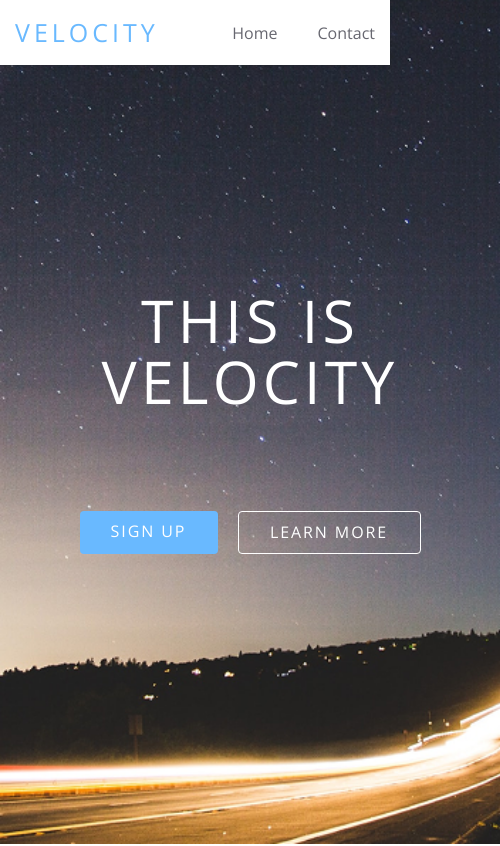
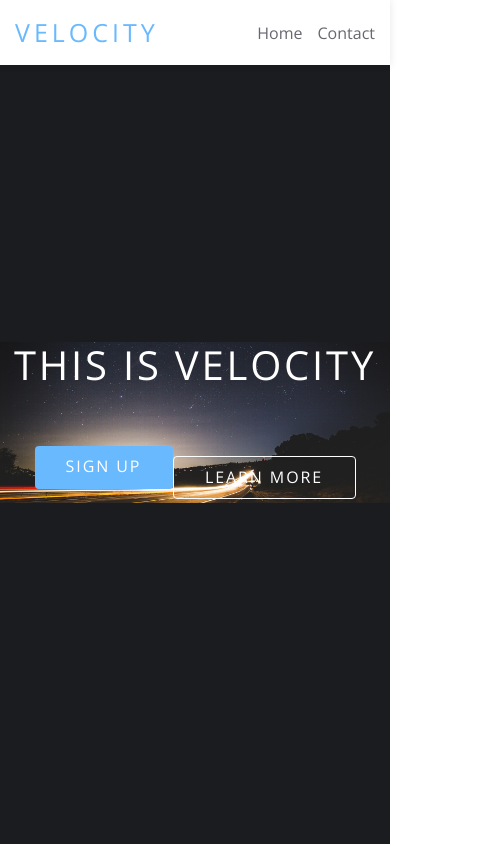
Before and after one commit to MaximusMikaelson/velocity, a plain HTML site: page index.html in a window 390 px wide. Shown: the top 846 px of the page, 500 px wide, since content can reach past the window. Drawn offline with nearby package versions, Linux system fonts and the light colour scheme.

Commit message:
20.08.2025 (5)

```diff
--- a/style.css
+++ b/style.css
@@ -44,7 +44,6 @@ p {
 
 .homepage-header {
     padding: 20px 0;
-
     position: fixed;
     top: 0;
     left: 0;
@@ -100,11 +99,17 @@ p {
 
 /* --------- СТИЛИ ДЛЯ MAIN --------- */
 
+.homepage-main {
+    max-width: 100%;
+}
+
 .welcome {
-    min-height: 600px; /* из макета, значение примерное, округлённое */
+    /*min-height: 600px; /* из макета, значение примерное, округлённое */
+    width: 100%;
     height: 100vh;
     color: #ffffff;
-    padding: 195px 250px;
+    /*padding: 195px 250px;*/
+    overflow: hidden;
 
     display: flex;
     flex-direction: column; /* элементы идут сверху вниз */
@@ -116,8 +121,10 @@ p {
     /* на тот случай, если картинка не загружается.
         метод пипетки. см. velocity #2:40 */
     background-color: #1b1c1f;
+
     background-image: url(img/welcome.png);
-    background-size: cover;
+    background-repeat: no-repeat;
+    background-size: contain;
     background-position: center;
 }
 
@@ -425,5 +432,23 @@ p {
     color: #9e9e9e;
 }
 
+@media (max-width: 400px) {
+    .homepage-header-nav li + li {
+        margin-left: 15px;
+    }
+    .welcome-heading {
+        font-size: 40px;
+        margin-bottom: 50px;
+    }
+    .welcome-links a {
+        display: block;
+    }
+    .welcome-links > * + * {
+        /* ??? */
+        margin: 0;
+        margin-top: 20px;
+    }
+}
+
 /* то расширение читается как экстрактран (для CSS) */
 /* &nbsp; - неразрывный пробел */
```
Also changed, not shown: index.html (+0 -1 lines).
